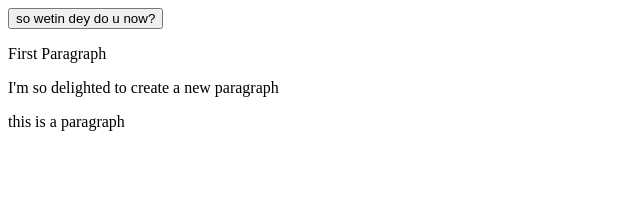
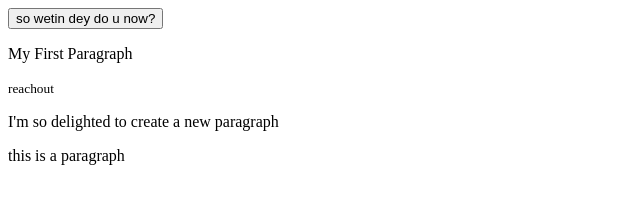
Before and after one commit to Solomon-Dzokoto/learning-git, a plain HTML site: page index.html in a window 1280 px wide. Shown: the whole page, without its empty margins (0-640 px from the left). Drawn offline with Linux system fonts and the light colour scheme.

Commit message:
version 1

```diff
--- a/index.html
+++ b/index.html
@@ -7,7 +7,8 @@
 </head>
 <body>
  <button type="submit" class="btn">so wetin dey do u now?</button>
-<p>First Paragraph</p>
+<p>My First Paragraph</p>
+<small>reachout</small>
 <p>I'm so delighted to create a new paragraph</p>
 <p>this is a paragraph</p>
 </body>
--- a/index.js
+++ b/index.js
@@ -1,3 +1,3 @@
-console.log("hello git")
+console.log("hello 11")
 const name=document.querySelector('btn')
 console.log(name)
```
